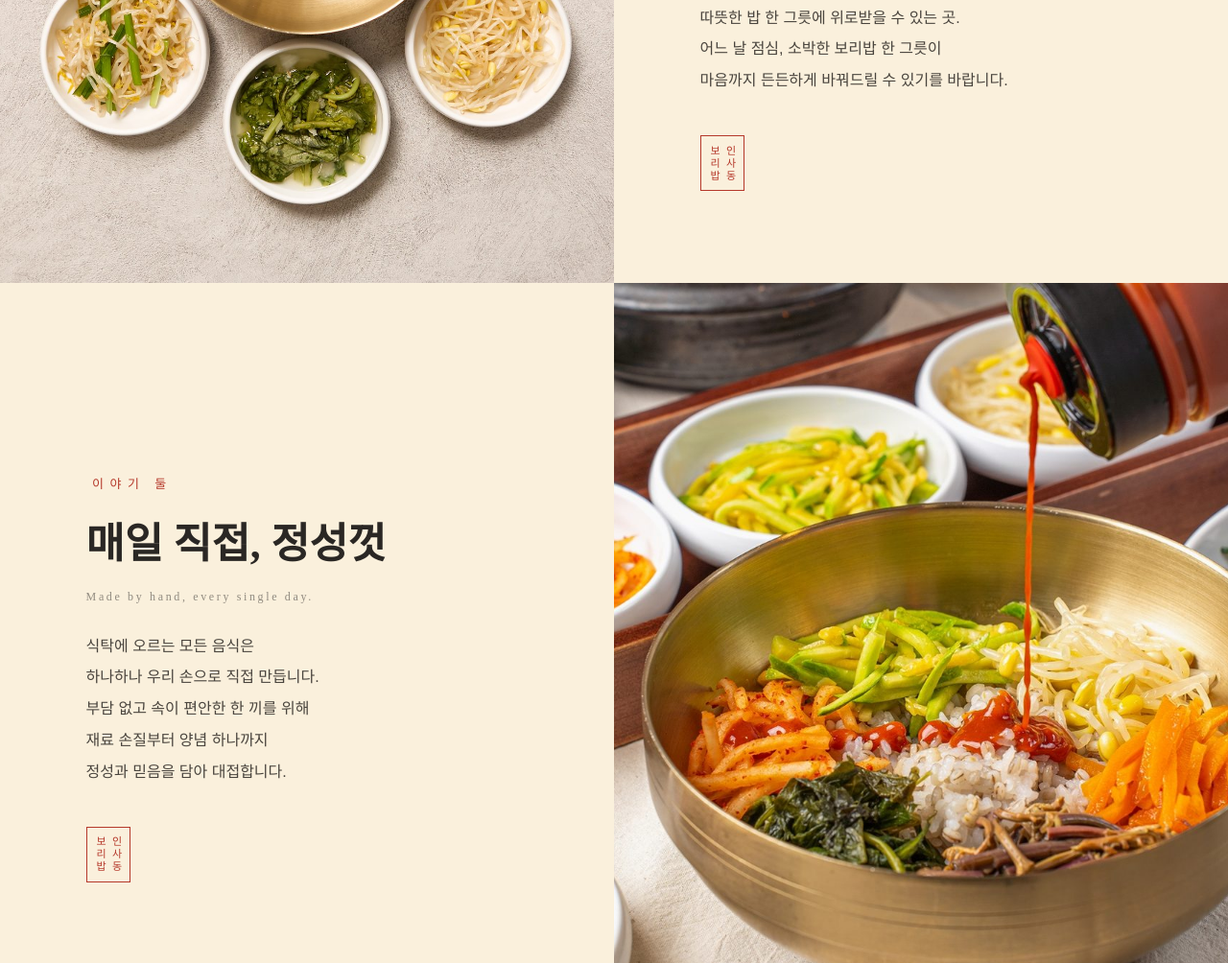
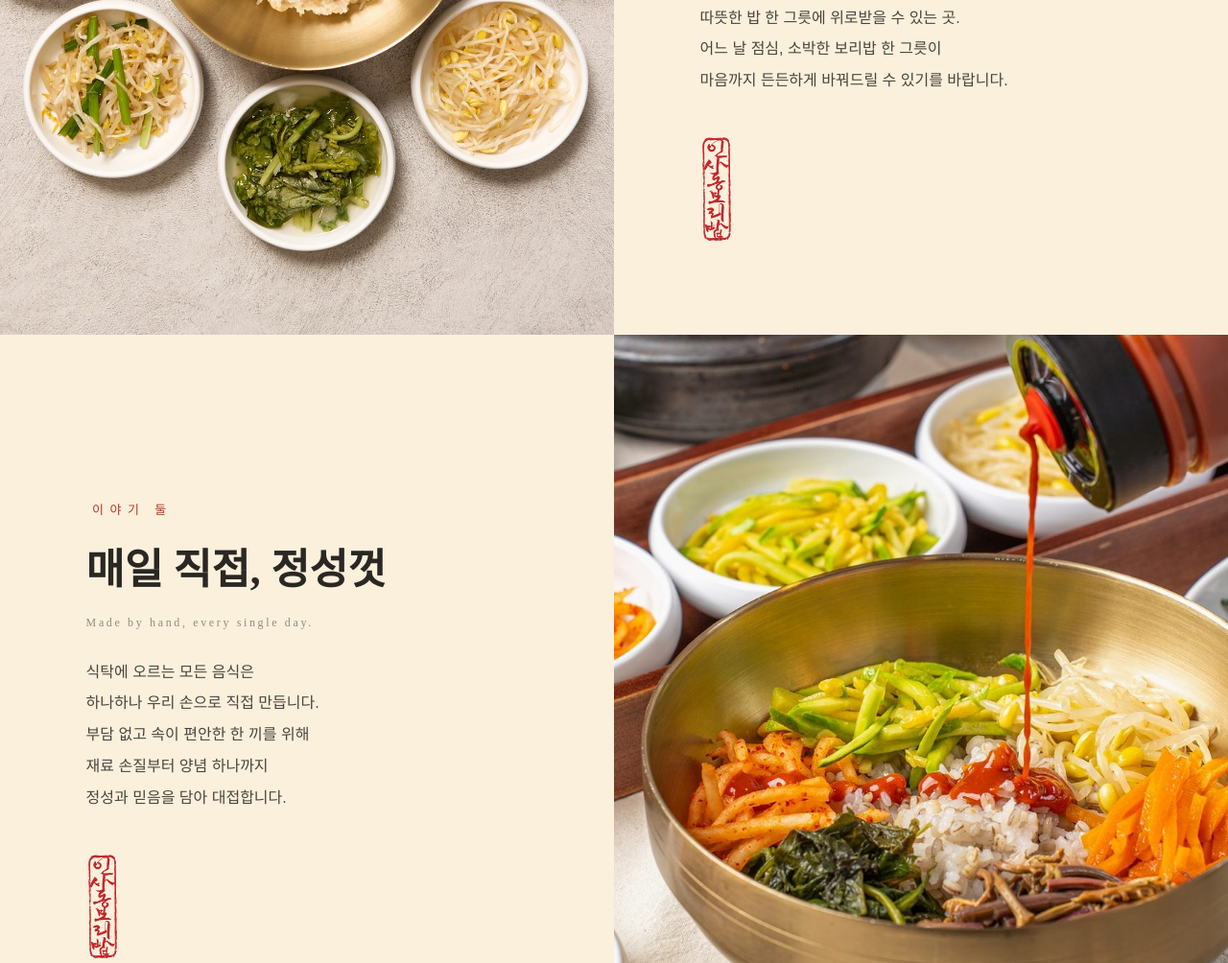
Before and after one commit to vdirectors00-blip/insadong-boribap-homepage, a plain HTML site: page site/index.html in a window 1280 px wide. Shown: the part 1357-2361 px from the top of the page at 96% size. Drawn offline with Linux system fonts and the light colour scheme; a web font is replaced by a local one.

Commit message:
낙관: 가짜 CSS 박스 → 진짜 전서체 도장 이미지 교체 (S2·S3·S5)
- 스토리카드 PDF에서 인장 추출, 크림 배경 투명 처리 (assets/img/seal.png)
- .seal: 테두리 박스 → 도장 이미지 배경, 34x112

Co-Authored-By: Claude Opus 4.8 <noreply@anthropic.com>

```diff
--- a/site/css/style.css
+++ b/site/css/style.css
@@ -262,21 +262,12 @@ a { color: inherit; text-decoration: none; }
 }
 .v-rule { width: 1px; align-self: stretch; background: rgba(42, 39, 36, .5); }
 
-/* 낙관 도장 */
+/* 낙관 도장 — 스토리카드에서 추출한 진짜 전서체 인장 */
 .seal {
   margin-top: 40px;
-  width: 46px; height: 58px;
-  border: 1.5px solid var(--seal-red);
-  color: var(--seal-red);
-  font-family: var(--serif);
-  font-size: 11px;
-  line-height: 1.5;
-  letter-spacing: .18em;
-  display: flex;
-  align-items: center;
-  justify-content: center;
-  text-align: center;
-  writing-mode: vertical-rl;
+  width: 34px; height: 112px;
+  background: url('../assets/img/seal.png') center / contain no-repeat;
+  font-size: 0;              /* 내부 대체텍스트 숨김 */
 }
 
 /* ===== 풀스크린 사진 섹션 (S4/S7) ===== */
--- a/site/index.html
+++ b/site/index.html
@@ -82,7 +82,7 @@
         어느 날 점심, 소박한 보리밥 한 그릇이<br>
         마음까지 든든하게 바꿔드릴 수 있기를 바랍니다.
       </p>
-      <span class="seal" aria-hidden="true">인사동<br>보리밥</span>
+      <span class="seal" aria-hidden="true"></span>
     </div>
   </section>
 
@@ -99,7 +99,7 @@
         재료 손질부터 양념 하나까지<br>
         정성과 믿음을 담아 대접합니다.
       </p>
-      <span class="seal" aria-hidden="true">인사동<br>보리밥</span>
+      <span class="seal" aria-hidden="true"></span>
     </div>
     <div class="split-photo">
       <img src="assets/img/story-hands.jpg" alt="놋그릇에 참기름을 두르는 손">
@@ -162,7 +162,7 @@
           <p>마지막엔 불향을 입혀<br>그 맛을 완성합니다</p>
         </li>
       </ul>
-      <span class="seal promise-seal" aria-hidden="true">인사동<br>보리밥</span>
+      <span class="seal promise-seal" aria-hidden="true"></span>
     </div>
   </section>
 
```
Also changed, not shown: site/assets/img/seal.png (added).
